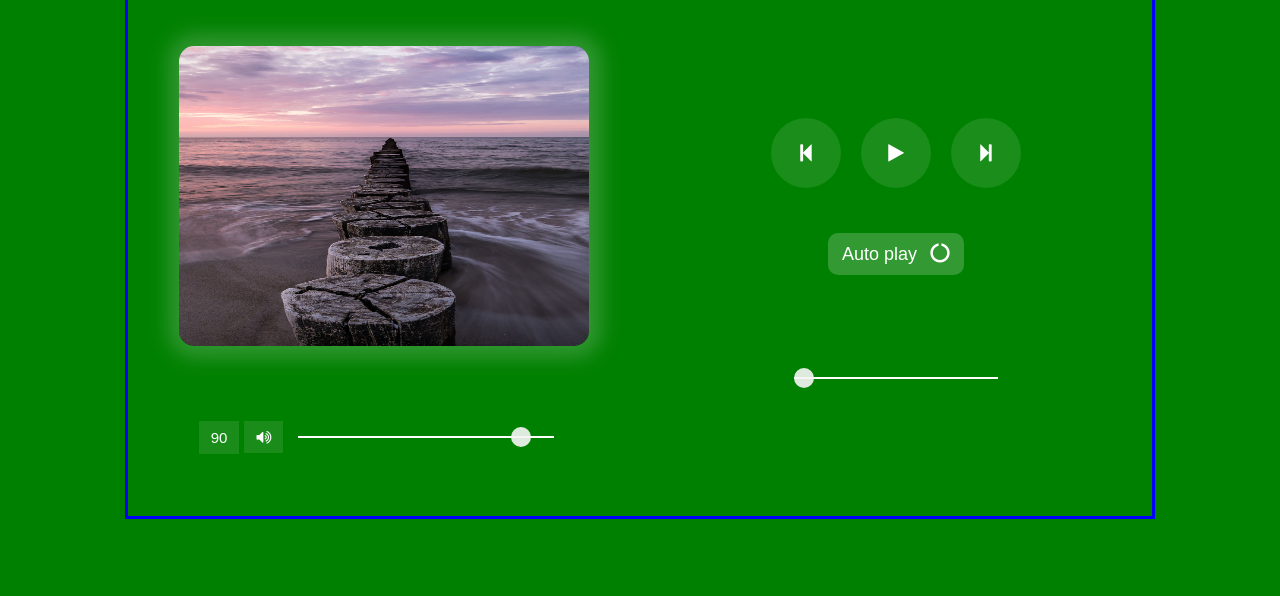
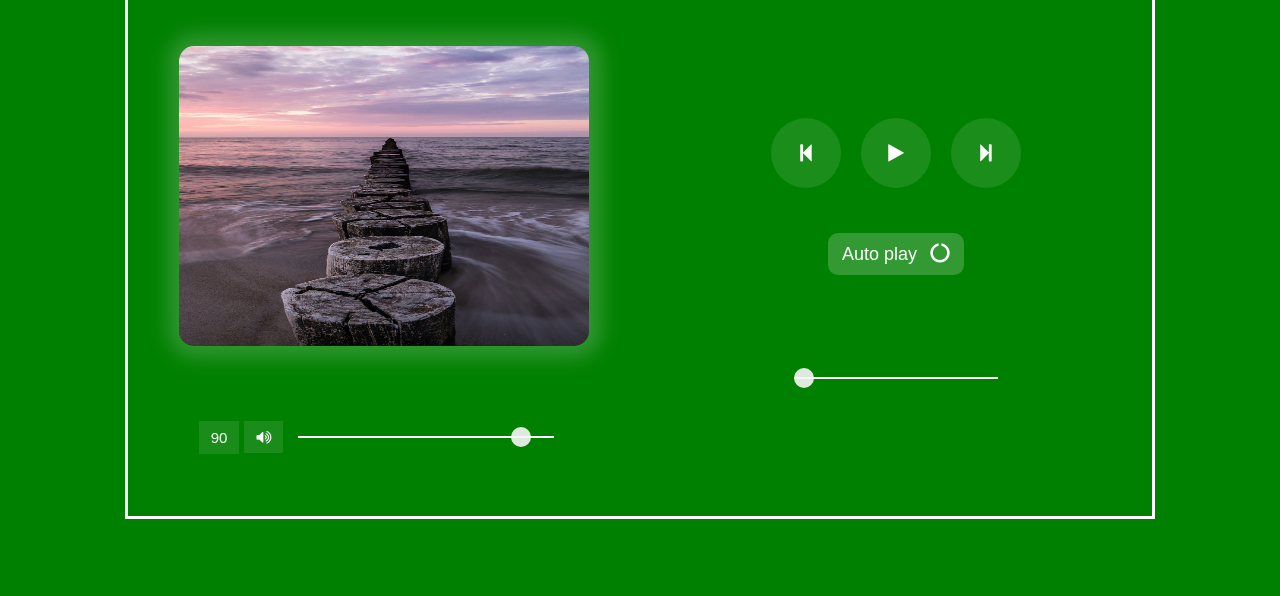
Before and after one commit to rjzim-song/rjzim-song.github.io, a plain HTML site: page index.html in a window 1280 px wide. Shown: the part 204-800 px from the top of the page. Drawn offline with Linux system fonts and the light colour scheme.

Commit message:
Css 3.4
Border-white

```diff
--- a/css/style.css
+++ b/css/style.css
@@ -23,7 +23,7 @@ body {
     /*background: linear-gradient(to right, #5D6D7E, #566573);*/
     background: green;
     border-style:solid;
-    border-color:blue;
+    border-color:white;
 }
 
 .main1 button {
```
